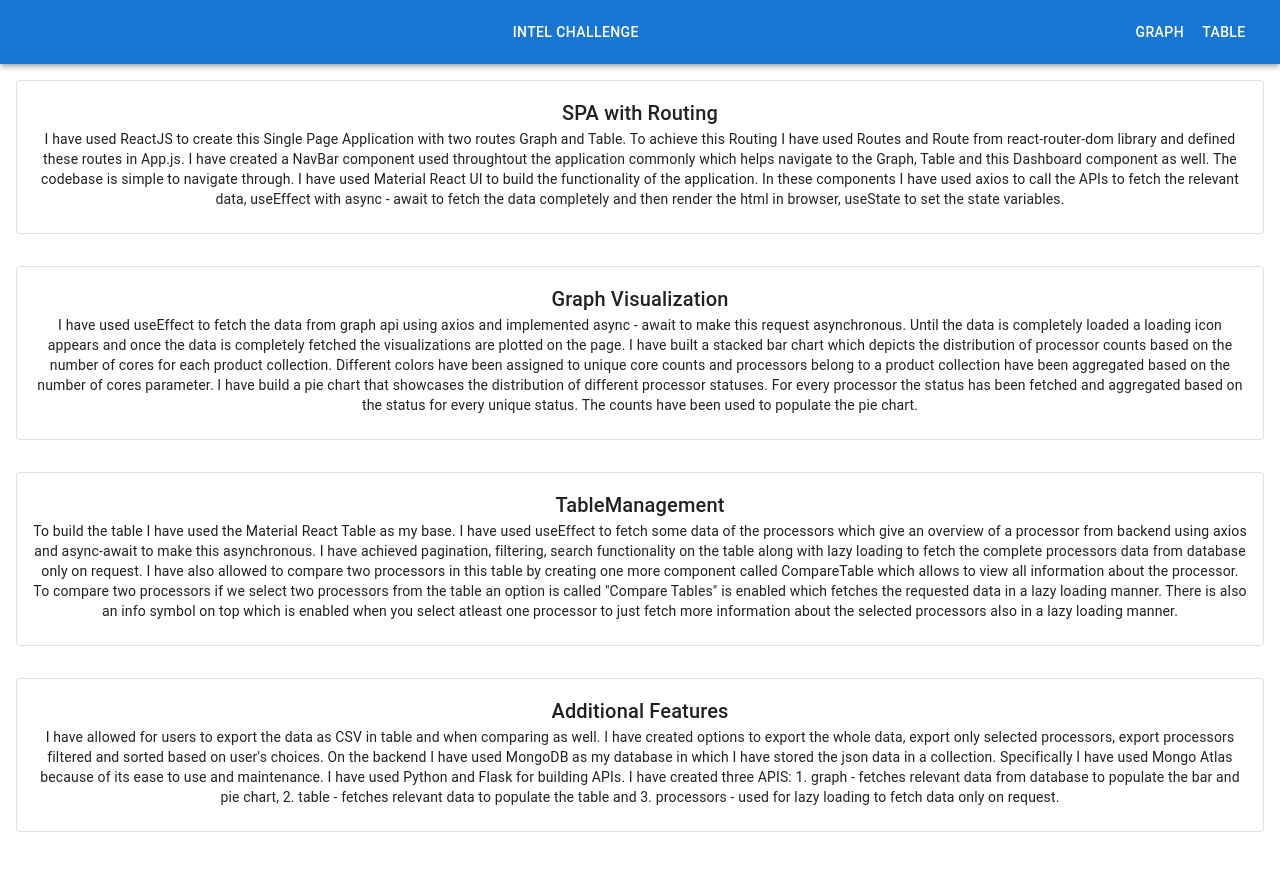
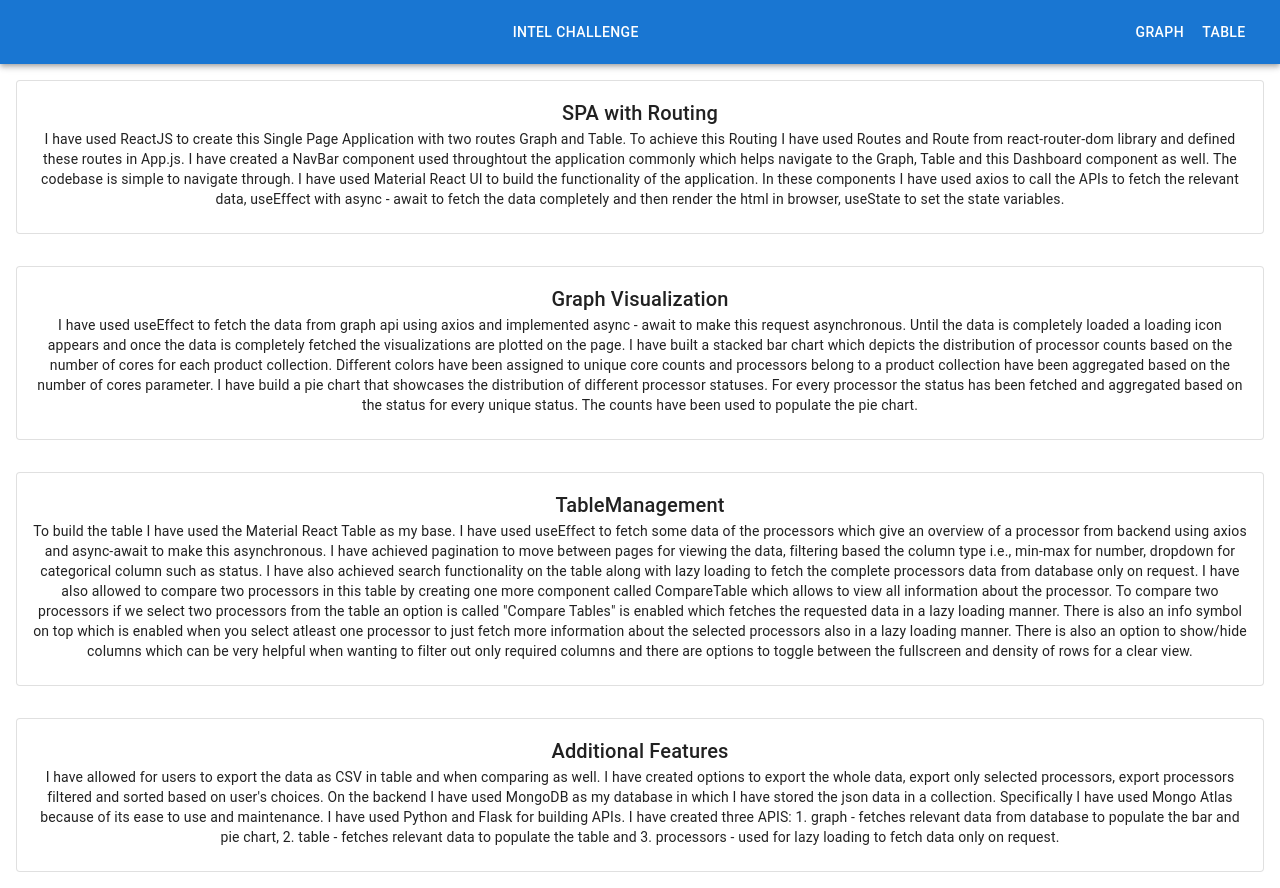
Before and after one commit to saisakethvemula/intel_fs_challenge_vss, a React (Create React App) app in the folder frontend/: page / in a window 1280 px wide. Before the commit the page ends 848 px from the top, so only its background shows below. Built offline with nearby package versions, Linux system fonts and the light colour scheme; what export-to-csv would draw is missing.

Commit message:
dashboard

```diff
--- a/frontend/src/pages/Dashboard.js
+++ b/frontend/src/pages/Dashboard.js
@@ -45,7 +45,7 @@ const Dashboard = () => {
                                 TableManagement
                             </Typography>
                             <Typography variant="body2">
-                                To build the table I have used the Material React Table as my base. I have used useEffect to fetch some data of the processors which give an overview of a processor from backend using axios and async-await to make this asynchronous. I have achieved pagination, filtering, search functionality on the table along with lazy loading to fetch the complete processors data from database only on request. I have also allowed to compare two processors in this table by creating one more component called CompareTable which allows to view all information about the processor. To compare two processors if we select two processors from the table an option is called "Compare Tables" is enabled which fetches the requested data in a lazy loading manner. There is also an info symbol on top which is enabled when you select atleast one processor to just fetch more information about the selected processors also in a lazy loading manner.
+                                To build the table I have used the Material React Table as my base. I have used useEffect to fetch some data of the processors which give an overview of a processor from backend using axios and async-await to make this asynchronous. I have achieved pagination to move between pages for viewing the data, filtering based the column type i.e., min-max for number, dropdown for categorical column such as status. I have also achieved search functionality on the table along with lazy loading to fetch the complete processors data from database only on request. I have also allowed to compare two processors in this table by creating one more component called CompareTable which allows to view all information about the processor. To compare two processors if we select two processors from the table an option is called "Compare Tables" is enabled which fetches the requested data in a lazy loading manner. There is also an info symbol on top which is enabled when you select atleast one processor to just fetch more information about the selected processors also in a lazy loading manner. There is also an option to show/hide columns which can be very helpful when wanting to filter out only required columns and there are options to toggle between the fullscreen and density of rows for a clear view.
                             </Typography>
                         </CardContent>
                     </React.Fragment>
```
